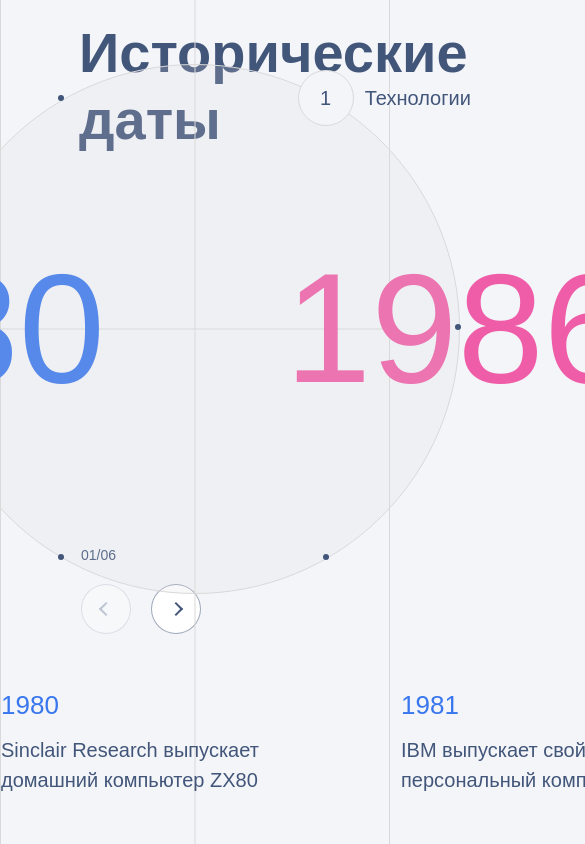
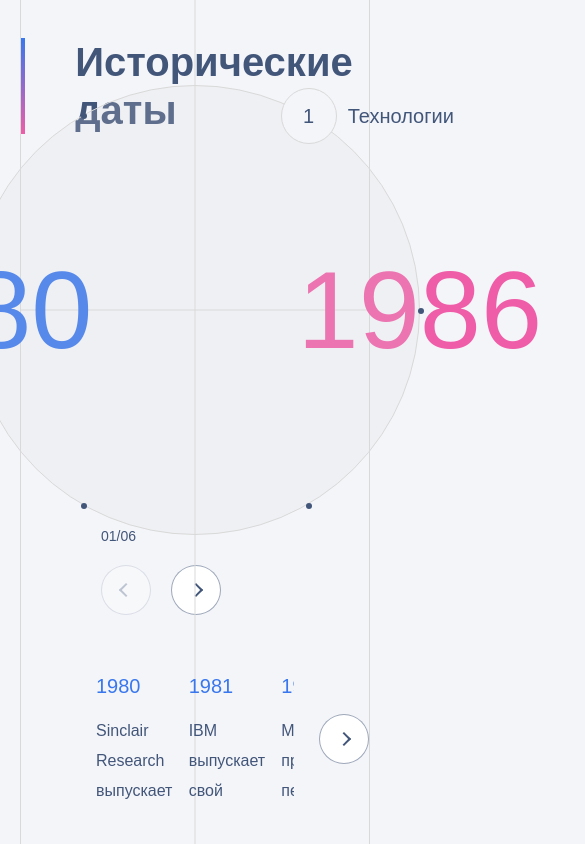
Before and after one commit to Aleksei-Sabynich/TimeBlocks, a React app: page / in a window 390 px wide. Shown: the top 844 px of the page, 585 px wide, since content can reach past the window. Built offline with nearby package versions, Linux system fonts and the light colour scheme.

Commit message:
feat: add responsive layout

```diff
--- a/src/components/Circle/Circle.module.scss
+++ b/src/components/Circle/Circle.module.scss
@@ -11,3 +11,9 @@
   background-color: #d9d9d92f;
   z-index: 3;
 }
+@media (max-width: 1350px) {
+  .circle{
+    width: 450px;
+    height: 450px;
+  }
+}
--- a/src/components/Circle/Circle.tsx
+++ b/src/components/Circle/Circle.tsx
@@ -10,19 +10,16 @@ interface CircleProps {
 }
 
 export function Circle({ activeIndex, onChange, circleRef }: CircleProps) {
-  const totalPoints = TIME_LINE.length;
   const handleClick = (index: number) => {
     onChange(index);
   };
 
   return (
     <div className={styles.circle} ref={circleRef}>
-      {TIME_LINE.map((item, index) => (
+      {TIME_LINE.map((item) => (
         <CirclePoint
           key={item.id}
           item={item}
-          index={index}
-          total={totalPoints}
           activeIndex={activeIndex}
           onPointClick={handleClick}
         />
--- a/src/components/CirclePoint/CirclePoint.module.scss
+++ b/src/components/CirclePoint/CirclePoint.module.scss
@@ -36,7 +36,7 @@
     font-size: 20px;
     line-height: 30px;
     color: #42567A;
-    transform: translatex(80px);
+    transform: translatex(10px);
   }
   .circle_content.activ + .title_point {
     opacity: 1;
--- a/src/components/CirclePoint/CirclePoint.tsx
+++ b/src/components/CirclePoint/CirclePoint.tsx
@@ -1,34 +1,43 @@
 import clsx from "clsx";
 import { TIME_LINE } from "../TimeBloks/model/constants";
 import styles from './CirclePoint.module.scss'
+import { useState, useEffect } from "react";
 
 interface CirclePointProps {
   item: typeof TIME_LINE[0];
-  index: number;
-  total: number;
   activeIndex: number;
   onPointClick: (index: number) => void;
 }
 
-export function CirclePoint({ item, index, total, activeIndex, onPointClick }: CirclePointProps) {
-  const radius = 265;
-  const pointSize = 6;
+export function CirclePoint({ item, activeIndex, onPointClick }: CirclePointProps) {
+
+ const [radius, setRadius] = useState(() => window.innerWidth > 1350 ? 265 : 225);
+
+  useEffect(() => {
+    const handleResize = () => {
+      setRadius(window.innerWidth > 1350 ? 265 : 225);
+    };
+    window.addEventListener('resize', handleResize);
+    return () => window.removeEventListener('resize', handleResize);
+  }, []);
+
   const startAngleRad = (-60 * Math.PI) / 180;
 
+  const index = item.id -1
+  const total = TIME_LINE.length;
+
   const angle = (index / total) * 2 * Math.PI + startAngleRad;
-  const x = radius + radius * Math.cos(angle) - pointSize / 2;
-  const y = radius + radius * Math.sin(angle) - pointSize / 2;
-
+  const x = radius + radius * Math.cos(angle)
+  const y = radius + radius * Math.sin(angle)
   const isActive = index === activeIndex;
 
   return (
         <div
-          key={item.id}
-          className={clsx(styles.circle_point)}
+          className={styles.circle_point}
           style={{ left: `${x}px`, top: `${y}px` }}
           onClick={() => onPointClick(index)}
         >
-          <div className={clsx(styles.circle_content,item.id === activeIndex + 1 ? styles.activ : '')}>
+          <div className={clsx(styles.circle_content, isActive ? styles.activ : '')}>
             {item.id}
           </div>
           <p className={styles.title_point}>{item.title}</p>
--- a/src/components/MySlider/MySlider.module.scss
+++ b/src/components/MySlider/MySlider.module.scss
@@ -1,17 +1,17 @@
 .wrapper{
-  width: 1120px;
+  width: calc(100% - 150px);
   margin: 0 auto;
   position: relative;
 }
 .button_left{
   position: absolute;
-  left: -80px;
+  left: -75px;
   top: 50%;
   transform: translateY(-50%);
 }
 .button_right {
   position: absolute;
-  right: -80px;
+  right: -75px;
   top: 50%;
   transform: translateY(-50%);
 }
@@ -35,3 +35,16 @@
 .hidden{
   visibility: hidden;
 }
+
+
+@media (max-width: 1350px) {
+  .slide{
+    width: auto;
+    & p:first-child{
+      font-size: 20px;
+    }
+    & p:last-child{
+      font-size: 16px;
+    }
+  }
+}
--- a/src/components/MySlider/MySlider.tsx
+++ b/src/components/MySlider/MySlider.tsx
@@ -31,6 +31,10 @@ export function MySlider({ events }: MySliderProps) {
         modules={[Navigation]}
         spaceBetween={80}
         slidesPerView={3}
+        breakpoints={{
+          768: { slidesPerView: 3, spaceBetween: 40 },
+          1350: { slidesPerView: 3, spaceBetween: 80 },
+        }}
         onSwiper={(swiper) => (swiperRef.current = swiper)}
         onSlideChange={(swiper) => {
           setIsBeginning(swiper.isBeginning)
--- a/src/components/TimeBloks/TimeBloks.module.scss
+++ b/src/components/TimeBloks/TimeBloks.module.scss
@@ -76,9 +76,22 @@
     line-height: 18px;
     color: #42567A;
   }
+  .buttons{
+    display: flex;
+    align-items: center;
+    justify-content: space-between;
+  }
 }
-.buttons{
-  display: flex;
-  align-items: center;
-  justify-content: space-between;
+
+@media (max-width: 1350px) {
+  .title{
+    gap: 50px;
+    h1{
+      font-size:40px;
+    }
+  }
+  .years{
+    gap: 205px;
+    font-size: 110px;
+  }
 }
--- a/src/components/TimeBloks/TimeBloks.tsx
+++ b/src/components/TimeBloks/TimeBloks.tsx
@@ -80,10 +80,7 @@ function animateChange(newIndex: number) {
           <ArrowButton onClick={nextItem} disabled={activeIndex === TIME_LINE.length - 1} />
         </div>
       </div>
-
-      <div className={styles.swiper}>
-        <MySlider  key={activeIndex} events={TIME_LINE[activeIndex].events} />
-      </div>
+      <MySlider  key={activeIndex} events={TIME_LINE[activeIndex].events} />
     </div>
   );
 }
--- a/src/reset.scss
+++ b/src/reset.scss
@@ -51,4 +51,5 @@ button{
 }
 body{
    background-color: #F4F5F9;
+   padding: 0 20px;
 }
```
